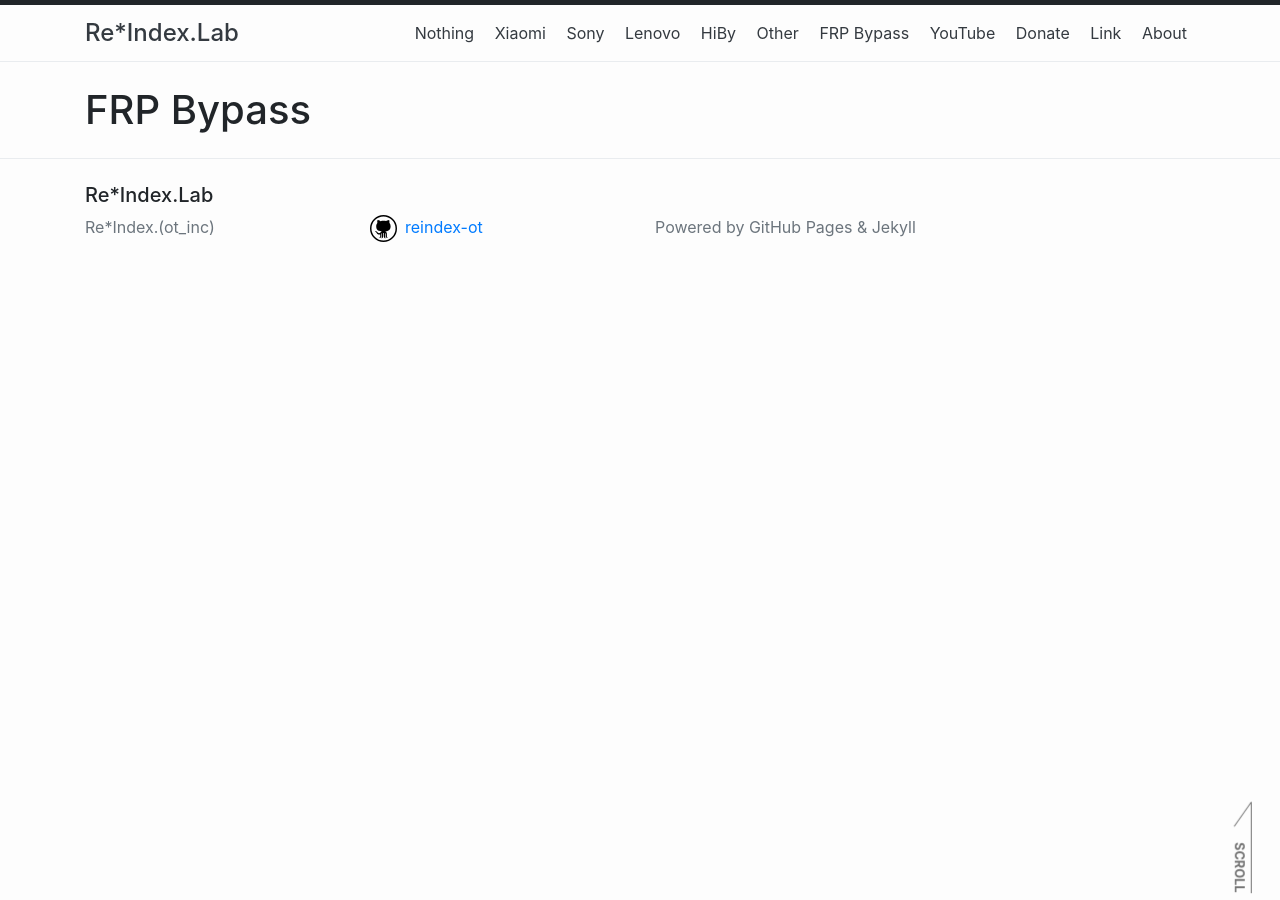
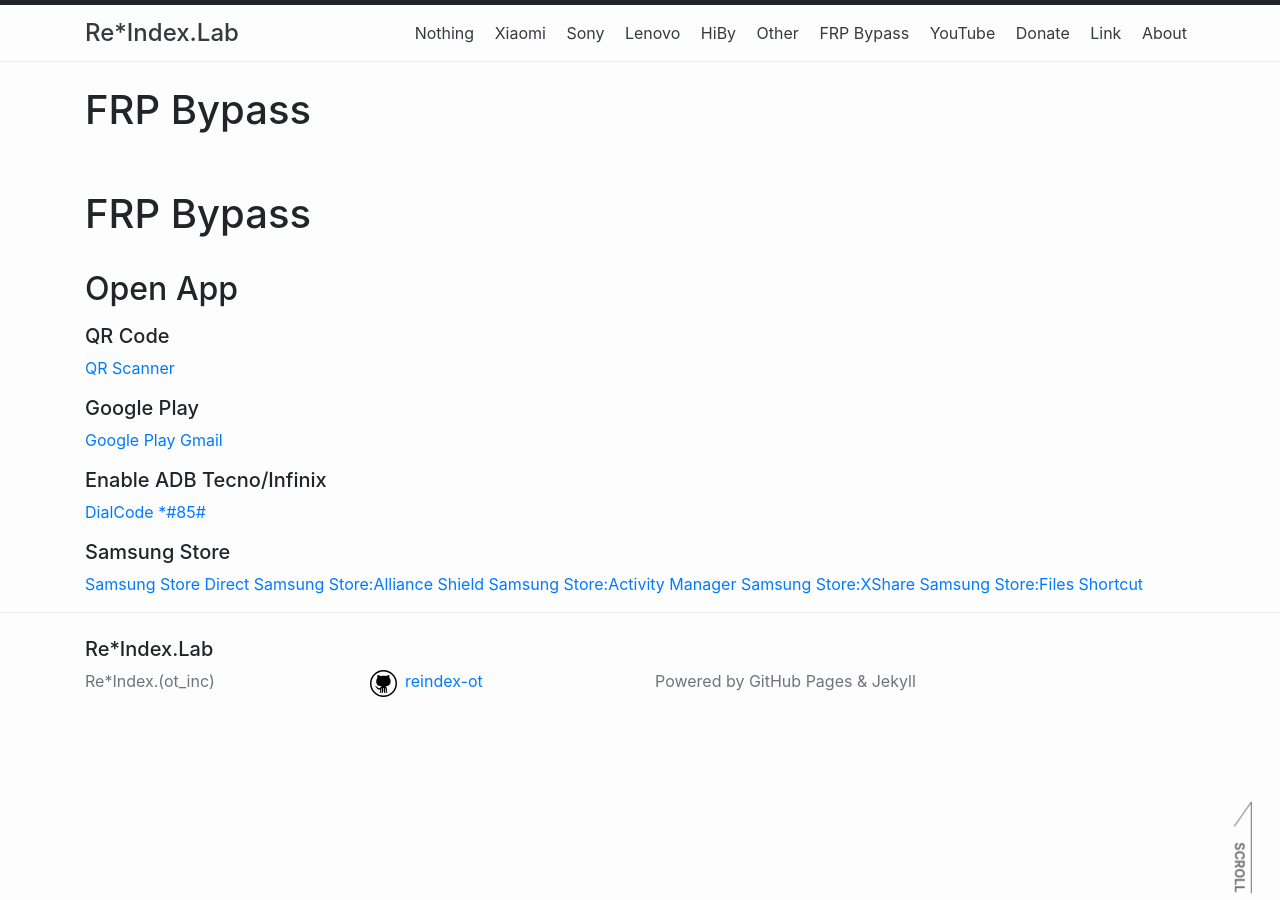
Before and after one commit to reindex-ot/reindex-ot.github.io, a Jekyll site: the page built from frp.md, in a window 1280 px wide. Built offline with Jekyll 4.4.1, drawn with Linux system fonts in a browser that asks for light colours.

Commit message:
Update frp.md
Signed-off-by: Re*Index. (ot_inc) <32851879+reindex-ot@users.noreply.github.com>

```diff
--- a/frp.md
+++ b/frp.md
@@ -3,3 +3,18 @@ layout: page
 title: FRP Bypass
 permalink: /frp/
 ---
+# FRP Bypass
+## Open App
+##### QR Code
+[QR Scanner](intent://com.secuso.privacyFriendlyCodeScanner.QrScanActivity/#Intent;scheme=android-app;end)
+##### Google Play
+[Google Play](intent://Easy-Firmware.com.com#Intent;scheme=http;package=com.google.android.apps.searchlite;end)
+[Gmail](eft@gmail.com)
+##### Enable ADB Tecno/Infinix
+[DialCode *#85#](tel:100-000-000/#Intent;scheme=android-app;end)
+##### Samsung Store
+[Samsung Store Direct](samsungapps://MainPage)
+[Samsung Store:Alliance Shield](samsungapps://ProductDetail/com.rrivenllc.shieldx)
+[Samsung Store:Activity Manager](samsungapps://ProductDetail/com.activitymanager)
+[Samsung Store:XShare](samsungapps://ProductDetail/com.infinix.xshare)
+[Samsung Store:Files Shortcut](samsungapps://ProductDetail/org.aospstudio.files)
```
